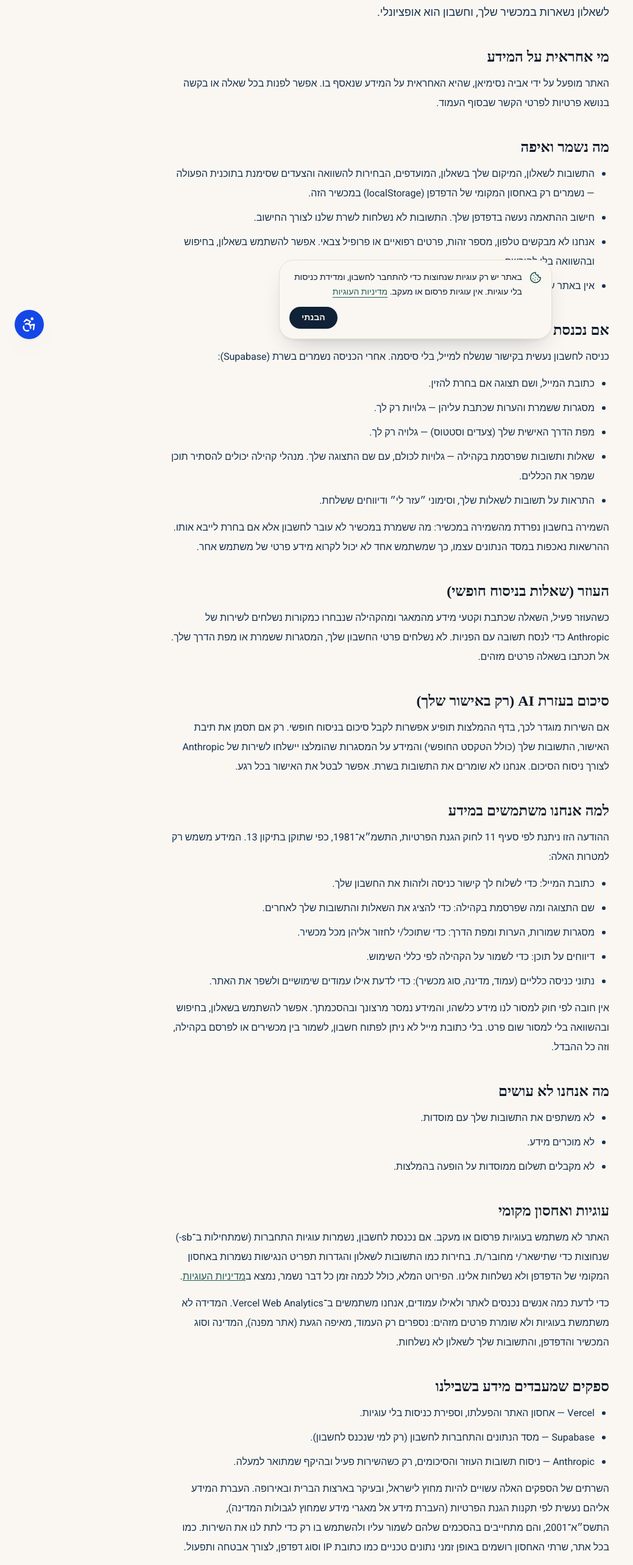
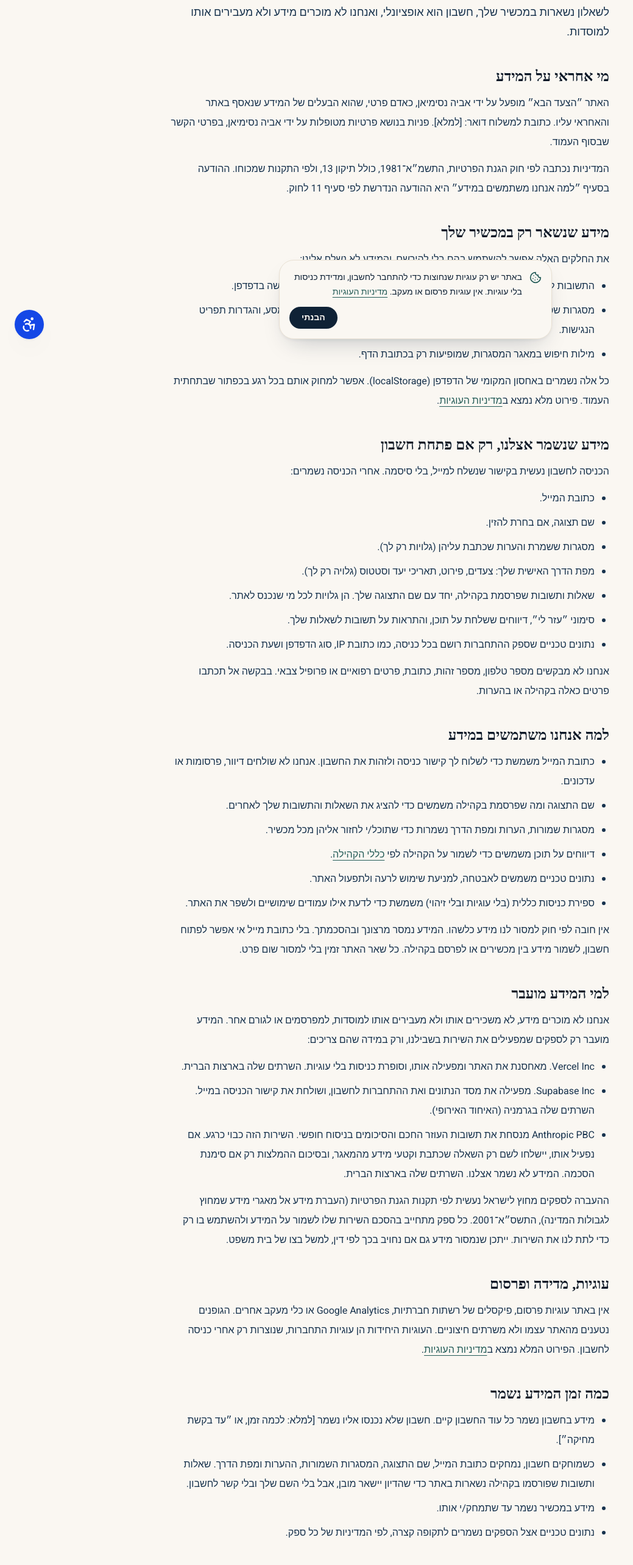
Before and after one commit to avinisimian-debug/next-step, a Next.js app: page /privacy in a window 1280 px wide. Shown: the part 220-2786 px from the top of the page at 61% size, without its empty margins (0-1039 px from the left). Built offline with nearby package versions, Linux system fonts and the light colour scheme; no server answers; a web font is replaced by a local one.

Commit message:
Privacy policy rewrite per Amendment 13, with placeholders for unknown details
Co-Authored-By: Claude Opus 5.5 (1M context) <noreply@anthropic.com>
Claude-Session: https://claude.ai/code/session_0128Qj2iEyY26cametdTmkq4

```diff
--- a/src/app/privacy/page.tsx
+++ b/src/app/privacy/page.tsx
@@ -1,191 +1,188 @@
 import type { Metadata } from "next";
 import Link from "next/link";
 import { ClearDataButton } from "@/components/site/ClearDataButton";
-import { ContactLines } from "@/components/site/LegalPage";
-import { LEGAL_UPDATED, SITE_OPERATOR } from "@/lib/site";
+import { ContactLines, LegalPage } from "@/components/site/LegalPage";
+import { SITE_OPERATOR } from "@/lib/site";
 
 export const metadata: Metadata = {
-  title: "פרטיות",
-  description: "איזה מידע ״הצעד הבא״ שומר, איפה, ולמה — ואיך למחוק אותו.",
+  title: "מדיניות פרטיות",
+  description: "איזה מידע ״הצעד הבא״ אוסף, למה, למי הוא מועבר, כמה זמן הוא נשמר ואיך מממשים את הזכויות שלך.",
 };
+
+const newTab = <span className="sr-only"> (נפתח בלשונית חדשה)</span>;
 
 export default function PrivacyPage() {
   return (
-    <div className="mx-auto max-w-3xl px-4 py-12 sm:px-6 sm:py-16">
-      <h1 className="font-display text-4xl font-bold text-navy-950 sm:text-5xl">פרטיות</h1>
-      <p className="mt-4 text-lg leading-8 text-navy-800">
-        השירות מיועד גם לבני נוער, ולכן בנינו אותו כך שיאסוף כמה שפחות מידע. בקצרה: התשובות לשאלון נשארות במכשיר שלך, וחשבון הוא אופציונלי.
+    <LegalPage
+      title="מדיניות פרטיות"
+      lead="השירות מיועד גם לבני נוער, ולכן בנינו אותו כך שיאסוף כמה שפחות מידע. בקצרה: התשובות לשאלון נשארות במכשיר שלך, חשבון הוא אופציונלי, ואנחנו לא מוכרים מידע ולא מעבירים אותו למוסדות."
+    >
+      <section>
+        <h2>מי אחראי על המידע</h2>
+        <p>
+          האתר ״הצעד הבא״ מופעל על ידי {SITE_OPERATOR.name}, כאדם פרטי, שהוא הבעלים של המידע שנאסף באתר והאחראי עליו. כתובת
+          למשלוח דואר: [למלא]. פניות בנושא פרטיות מטופלות על ידי {SITE_OPERATOR.name}, בפרטי הקשר שבסוף העמוד.
         </p>
-
-      <div className="mt-10 space-y-10 leading-8 text-navy-800">
-        <section>
-          <h2 className="font-display text-2xl font-bold text-navy-950">מי אחראית על המידע</h2>
-          <p className="mt-3">
-            האתר מופעל על ידי {SITE_OPERATOR.name}, שהיא האחראית על המידע שנאסף בו. אפשר לפנות בכל שאלה או בקשה בנושא פרטיות
-            לפרטי הקשר שבסוף העמוד.
+        <p>
+          המדיניות נכתבה לפי חוק הגנת הפרטיות, התשמ״א־1981, כולל תיקון 13, ולפי התקנות שמכוחו. ההודעה בסעיף ״למה אנחנו
+          משתמשים במידע״ היא ההודעה הנדרשת לפי סעיף 11 לחוק.
         </p>
       </section>
 
       <section>
-          <h2 className="font-display text-2xl font-bold text-navy-950">מה נשמר ואיפה</h2>
-          <ul className="mt-3 list-disc space-y-2 ps-6">
-            <li>התשובות לשאלון, המיקום שלך בשאלון, המועדפים, הבחירות להשוואה והצעדים שסימנת בתוכנית הפעולה — נשמרים רק באחסון המקומי של הדפדפן (localStorage) במכשיר הזה.</li>
-            <li>חישוב ההתאמה נעשה בדפדפן שלך. התשובות לא נשלחות לשרת שלנו לצורך החישוב.</li>
-            <li>אנחנו לא מבקשים טלפון, מספר זהות, פרטים רפואיים או פרופיל צבאי. אפשר להשתמש בשאלון, בחיפוש ובהשוואה בלי להירשם.</li>
-            <li>אין באתר עוגיות פרסום או מעקב, ואין כלים שבונים עליך פרופיל.</li>
+        <h2>מידע שנשאר רק במכשיר שלך</h2>
+        <p>את החלקים האלה אפשר להשתמש בהם בלי להירשם, והמידע לא נשלח אלינו:</p>
+        <ul>
+          <li>התשובות לשאלון, כולל טקסט חופשי, והמיקום שלך בשאלון. חישוב ההתאמה נעשה בדפדפן.</li>
+          <li>מסגרות שסימנת כמועדפות או להשוואה, הצעדים שסימנת בתוכנית הפעולה ובמסע, והגדרות תפריט הנגישות.</li>
+          <li>מילות חיפוש במאגר המסגרות, שמופיעות רק בכתובת הדף.</li>
+        </ul>
+        <p>
+          כל אלה נשמרים באחסון המקומי של הדפדפן (localStorage). אפשר למחוק אותם בכל רגע בכפתור שבתחתית העמוד. פירוט מלא נמצא ב
+          <Link href="/cookies">מדיניות העוגיות</Link>.
+        </p>
+      </section>
+
+      <section>
+        <h2>מידע שנשמר אצלנו, רק אם פתחת חשבון</h2>
+        <p>הכניסה לחשבון נעשית בקישור שנשלח למייל, בלי סיסמה. אחרי הכניסה נשמרים:</p>
+        <ul>
+          <li>כתובת המייל.</li>
+          <li>שם תצוגה, אם בחרת להזין.</li>
+          <li>מסגרות ששמרת והערות שכתבת עליהן (גלויות רק לך).</li>
+          <li>מפת הדרך האישית שלך: צעדים, פירוט, תאריכי יעד וסטטוס (גלויה רק לך).</li>
+          <li>שאלות ותשובות שפרסמת בקהילה, יחד עם שם התצוגה שלך. הן גלויות לכל מי שנכנס לאתר.</li>
+          <li>סימוני ״עזר לי״, דיווחים ששלחת על תוכן, והתראות על תשובות לשאלות שלך.</li>
+          <li>נתונים טכניים שספק ההתחברות רושם בכל כניסה, כמו כתובת IP, סוג הדפדפן ושעת הכניסה.</li>
+        </ul>
+        <p>
+          אנחנו לא מבקשים מספר טלפון, מספר זהות, כתובת, פרטים רפואיים או פרופיל צבאי. בבקשה אל תכתבו פרטים כאלה בקהילה או בהערות.
+        </p>
+      </section>
+
+      <section>
+        <h2>למה אנחנו משתמשים במידע</h2>
+        <ul>
+          <li>כתובת המייל משמשת כדי לשלוח לך קישור כניסה ולזהות את החשבון. אנחנו לא שולחים דיוור, פרסומות או עדכונים.</li>
+          <li>שם התצוגה ומה שפרסמת בקהילה משמשים כדי להציג את השאלות והתשובות שלך לאחרים.</li>
+          <li>מסגרות שמורות, הערות ומפת הדרך נשמרות כדי שתוכל/י לחזור אליהן מכל מכשיר.</li>
+          <li>דיווחים על תוכן משמשים כדי לשמור על הקהילה לפי <Link href="/terms#community">כללי הקהילה</Link>.</li>
+          <li>נתונים טכניים משמשים לאבטחה, למניעת שימוש לרעה ולתפעול האתר.</li>
+          <li>ספירת כניסות כללית (בלי עוגיות ובלי זיהוי) משמשת כדי לדעת אילו עמודים שימושיים ולשפר את האתר.</li>
+        </ul>
+        <p>
+          אין חובה לפי חוק למסור לנו מידע כלשהו. המידע נמסר מרצונך ובהסכמתך. בלי כתובת מייל אי אפשר לפתוח חשבון, לשמור מידע בין
+          מכשירים או לפרסם בקהילה. כל שאר האתר זמין בלי למסור שום פרט.
+        </p>
+      </section>
+
+      <section>
+        <h2>למי המידע מועבר</h2>
+        <p>
+          אנחנו לא מוכרים מידע, לא משכירים אותו ולא מעבירים אותו למוסדות, למפרסמים או לגורם אחר. המידע מועבר רק לספקים שמפעילים
+          את השירות בשבילנו, ורק במידה שהם צריכים:
+        </p>
+        <ul>
+          <li>Vercel Inc. מאחסנת את האתר ומפעילה אותו, וסופרת כניסות בלי עוגיות. השרתים שלה בארצות הברית.</li>
+          <li>Supabase Inc. מפעילה את מסד הנתונים ואת ההתחברות לחשבון, ושולחת את קישור הכניסה במייל. השרתים שלה בגרמניה (האיחוד האירופי).</li>
+          <li>
+            Anthropic PBC מנסחת את תשובות העוזר החכם והסיכומים בניסוח חופשי. השירות הזה כבוי כרגע. אם נפעיל אותו, יישלחו לשם רק
+            השאלה שכתבת וקטעי מידע מהמאגר, ובסיכום ההמלצות רק אם סימנת הסכמה. המידע לא נשמר אצלנו. השרתים שלה בארצות הברית.
+          </li>
+        </ul>
+        <p>
+          ההעברה לספקים מחוץ לישראל נעשית לפי תקנות הגנת הפרטיות (העברת מידע אל מאגרי מידע שמחוץ לגבולות המדינה), התשס״א־2001.
+          כל ספק מתחייב בהסכם השירות שלו לשמור על המידע ולהשתמש בו רק כדי לתת לנו את השירות. ייתכן שנמסור מידע גם אם נחויב
+          בכך לפי דין, למשל בצו של בית משפט.
+        </p>
+      </section>
+
+      <section>
+        <h2>עוגיות, מדידה ופרסום</h2>
+        <p>
+          אין באתר עוגיות פרסום, פיקסלים של רשתות חברתיות, Google Analytics או כלי מעקב אחרים. הגופנים נטענים מהאתר עצמו ולא
+          משרתים חיצוניים. העוגיות היחידות הן עוגיות התחברות, שנוצרות רק אחרי כניסה לחשבון. הפירוט המלא נמצא ב
+          <Link href="/cookies">מדיניות העוגיות</Link>.
+        </p>
+      </section>
+
+      <section>
+        <h2>כמה זמן המידע נשמר</h2>
+        <ul>
+          <li>מידע בחשבון נשמר כל עוד החשבון קיים. חשבון שלא נכנסו אליו נשמר [למלא: לכמה זמן, או ״עד בקשת מחיקה״].</li>
+          <li>
+            כשמוחקים חשבון, נמחקים כתובת המייל, שם התצוגה, המסגרות השמורות, ההערות ומפת הדרך. שאלות ותשובות שפורסמו בקהילה
+            נשארות באתר כדי שהדיון יישאר מובן, אבל בלי השם שלך ובלי קשר לחשבון.
+          </li>
+          <li>מידע במכשיר נשמר עד שתמחק/י אותו.</li>
+          <li>נתונים טכניים אצל הספקים נשמרים לתקופה קצרה, לפי המדיניות של כל ספק.</li>
         </ul>
       </section>
 
       <section>
-          <h2 className="font-display text-2xl font-bold text-navy-950">אם נכנסת לחשבון</h2>
-          <p className="mt-3">כניסה לחשבון נעשית בקישור שנשלח למייל, בלי סיסמה. אחרי הכניסה נשמרים בשרת (Supabase):</p>
-          <ul className="mt-3 list-disc space-y-2 ps-6">
-            <li>כתובת המייל, ושם תצוגה אם בחרת להזין.</li>
-            <li>מסגרות ששמרת והערות שכתבת עליהן — גלויות רק לך.</li>
-            <li>מפת הדרך האישית שלך (צעדים וסטטוס) — גלויה רק לך.</li>
-            <li>שאלות ותשובות שפרסמת בקהילה — גלויות לכולם, עם שם התצוגה שלך. מנהלי קהילה יכולים להסתיר תוכן שמפר את הכללים.</li>
-            <li>התראות על תשובות לשאלות שלך, וסימוני ״עזר לי״ ודיווחים ששלחת.</li>
+        <h2>הזכויות שלך</h2>
+        <ul>
+          <li>לעיין במידע שנשמר עליך. נשיב לבקשה תוך 30 יום.</li>
+          <li>לבקש לתקן מידע שגוי או למחוק אותו.</li>
+          <li>למחוק את החשבון ואת המידע הפרטי שבו.</li>
+          <li>לבטל בכל רגע הסכמה שנתת, למשל לסיכום בעזרת AI.</li>
         </ul>
-          <p className="mt-3">
-            השמירה בחשבון נפרדת מהשמירה במכשיר: מה ששמרת במכשיר לא עובר לחשבון אלא אם בחרת לייבא אותו. ההרשאות נאכפות במסד הנתונים
-            עצמו, כך שמשתמש אחד לא יכול לקרוא מידע פרטי של משתמש אחר.
+        <p>
+          את המסגרות השמורות, הצעדים ושם התצוגה אפשר לשנות ולמחוק בעצמך באתר. לכל בקשה אחרת, כולל מחיקת החשבון, פנה/י אלינו
+          בדוא״ל או בטלפון. נאמת שהבקשה הגיעה מבעל החשבון, למשל בתשובה מכתובת המייל שרשומה בו.
+        </p>
+        <p>
+          אם לדעתך לא טיפלנו במידע שלך כראוי, אפשר להגיש תלונה ל
+          <a href="https://www.gov.il/he/departments/the_privacy_protection_authority" target="_blank" rel="noopener noreferrer">
+            רשות הגנת הפרטיות{newTab}
+          </a>
+          . נשמח אם תפנה/י קודם אלינו, כדי שנוכל לתקן.
         </p>
       </section>
 
       <section>
-          <h2 className="font-display text-2xl font-bold text-navy-950">העוזר (שאלות בניסוח חופשי)</h2>
-          <p className="mt-3">
-            כשהעוזר פעיל, השאלה שכתבת וקטעי מידע מהמאגר ומהקהילה שנבחרו כמקורות נשלחים לשירות של Anthropic כדי לנסח תשובה עם
-            הפניות. לא נשלחים פרטי החשבון שלך, המסגרות ששמרת או מפת הדרך שלך. אל תכתבו בשאלה פרטים מזהים.
+        <h2>בני נוער</h2>
+        <p>
+          אין באתר הגבלת גיל, והוא מיועד גם לתלמידי י״א–י״ב. אנחנו לא אוספים ביודעין מידע מעבר למה שמתואר כאן. אם טרם מלאו לך 18,
+          כדאי לשתף הורה או מבוגר אחראי לפני שפותחים חשבון או מפרסמים בקהילה.
         </p>
       </section>
 
       <section>
-          <h2 className="font-display text-2xl font-bold text-navy-950">סיכום בעזרת AI (רק באישור שלך)</h2>
-          <p className="mt-3">
-            אם השירות מוגדר לכך, בדף ההמלצות תופיע אפשרות לקבל סיכום בניסוח חופשי. רק אם תסמן את תיבת האישור, התשובות שלך
-            (כולל הטקסט החופשי) והמידע על המסגרות שהומלצו יישלחו לשירות של Anthropic לצורך ניסוח הסיכום. אנחנו לא שומרים את
-            התשובות בשרת. אפשר לבטל את האישור בכל רגע.
+        <h2>אבטחת מידע</h2>
+        <p>
+          התקשורת עם האתר מוצפנת (HTTPS). ההרשאות נאכפות במסד הנתונים עצמו, כך שכל משתמש יכול לקרוא רק את המידע הפרטי שלו.
+          הגישה לניהול האתר מוגבלת ל{SITE_OPERATOR.name}. אין אבטחה מושלמת. אם יקרה אירוע אבטחה חמור, נדווח עליו לרשות הגנת
+          הפרטיות ולמי שנפגע, כפי שקובעות תקנות אבטחת מידע.
         </p>
       </section>
 
       <section>
-          <h2 className="font-display text-2xl font-bold text-navy-950">למה אנחנו משתמשים במידע</h2>
-          <p className="mt-3">
-            ההודעה הזו ניתנת לפי סעיף 11 לחוק הגנת הפרטיות, התשמ״א־1981, כפי שתוקן בתיקון 13. המידע משמש רק למטרות האלה:
-          </p>
-          <ul className="mt-3 list-disc space-y-2 ps-6">
-            <li>כתובת המייל: כדי לשלוח לך קישור כניסה ולזהות את החשבון שלך.</li>
-            <li>שם התצוגה ומה שפרסמת בקהילה: כדי להציג את השאלות והתשובות שלך לאחרים.</li>
-            <li>מסגרות שמורות, הערות ומפת הדרך: כדי שתוכל/י לחזור אליהן מכל מכשיר.</li>
-            <li>דיווחים על תוכן: כדי לשמור על הקהילה לפי כללי השימוש.</li>
-            <li>נתוני כניסה כלליים (עמוד, מדינה, סוג מכשיר): כדי לדעת אילו עמודים שימושיים ולשפר את האתר.</li>
-          </ul>
-          <p className="mt-3">
-            אין חובה לפי חוק למסור לנו מידע כלשהו, והמידע נמסר מרצונך ובהסכמתך. אפשר להשתמש בשאלון, בחיפוש ובהשוואה בלי למסור
-            שום פרט. בלי כתובת מייל לא ניתן לפתוח חשבון, לשמור בין מכשירים או לפרסם בקהילה, וזה כל ההבדל.
-          </p>
-        </section>
-
-        <section>
-          <h2 className="font-display text-2xl font-bold text-navy-950">מה אנחנו לא עושים</h2>
-          <ul className="mt-3 list-disc space-y-2 ps-6">
-            <li>לא משתפים את התשובות שלך עם מוסדות.</li>
-            <li>לא מוכרים מידע.</li>
-            <li>לא מקבלים תשלום ממוסדות על הופעה בהמלצות.</li>
-          </ul>
-        </section>
-
-        <section>
-          <h2 className="font-display text-2xl font-bold text-navy-950">עוגיות ואחסון מקומי</h2>
-          <p className="mt-3">
-            האתר לא משתמש בעוגיות פרסום או מעקב. אם נכנסת לחשבון, נשמרות עוגיות התחברות (שמתחילות ב־sb-) שנחוצות כדי שתישאר/י
-            מחובר/ת. בחירות כמו התשובות לשאלון והגדרות תפריט הנגישות נשמרות באחסון המקומי של הדפדפן ולא נשלחות אלינו. הפירוט
-            המלא, כולל לכמה זמן כל דבר נשמר, נמצא ב<Link href="/cookies" className="font-medium text-teal-700 underline">מדיניות העוגיות</Link>.
-          </p>
-          <p className="mt-3">
-            כדי לדעת כמה אנשים נכנסים לאתר ולאילו עמודים, אנחנו משתמשים ב־Vercel Web Analytics. המדידה לא משתמשת בעוגיות ולא שומרת פרטים
-            מזהים: נספרים רק העמוד, מאיפה הגעת (אתר מפנה), המדינה וסוג המכשיר והדפדפן, והתשובות שלך לשאלון לא נשלחות.
-          </p>
-        </section>
-
-        <section>
-          <h2 className="font-display text-2xl font-bold text-navy-950">ספקים שמעבדים מידע בשבילנו</h2>
-          <ul className="mt-3 list-disc space-y-2 ps-6">
-            <li>Vercel — אחסון האתר והפעלתו, וספירת כניסות בלי עוגיות.</li>
-            <li>Supabase — מסד הנתונים והתחברות לחשבון (רק למי שנכנס לחשבון).</li>
-            <li>Anthropic — ניסוח תשובות העוזר והסיכומים, רק כשהשירות פעיל ובהיקף שמתואר למעלה.</li>
-          </ul>
-          <p className="mt-3">
-            השרתים של הספקים האלה עשויים להיות מחוץ לישראל, ובעיקר בארצות הברית ובאירופה. העברת המידע אליהם נעשית לפי תקנות
-            הגנת הפרטיות (העברת מידע אל מאגרי מידע שמחוץ לגבולות המדינה), התשס״א־2001, והם מתחייבים בהסכמים שלהם לשמור עליו
-            ולהשתמש בו רק כדי לתת לנו את השירות. כמו בכל אתר, שרתי האחסון רושמים באופן זמני נתונים טכניים כמו כתובת IP וסוג
-            דפדפן, לצורך אבטחה ותפעול.
-          </p>
-        </section>
-
-        <section>
-          <h2 className="font-display text-2xl font-bold text-navy-950">כמה זמן המידע נשמר</h2>
-          <ul className="mt-3 list-disc space-y-2 ps-6">
-            <li>מידע בחשבון: כל עוד החשבון קיים. כשמבקשים למחוק את החשבון, נמחק אותו ואת המידע הפרטי שבו בתוך 30 יום.</li>
-            <li>מידע במכשיר: עד שתמחק/י אותו, בכפתור שבתחתית העמוד או בהגדרות הדפדפן.</li>
-            <li>נתונים טכניים אצל ספקי האחסון: לתקופה קצרה, לפי מדיניות הספק.</li>
-          </ul>
-        </section>
-
-        <section>
-          <h2 className="font-display text-2xl font-bold text-navy-950">הזכויות שלך</h2>
-          <p className="mt-3">
-            לפי חוק הגנת הפרטיות, התשמ״א־1981, אפשר לבקש לעיין במידע שנשמר עליך בחשבון, לתקן אותו, או למחוק את החשבון ואת
-            המידע שבו. את המסגרות השמורות, הצעדים ושם התצוגה אפשר לשנות ולמחוק בעצמך באתר. למחיקת החשבון כולו, או לכל בקשה אחרת,
-            פנה/י אלינו בדוא״ל ונטפל בבקשה. נשיב לבקשת עיון בתוך 30 יום, כפי שקובעות תקנות הגנת הפרטיות.
-          </p>
-          <p className="mt-3">
-            אם לדעתך לא טיפלנו במידע שלך כראוי, אפשר לפנות גם ל
-            <a
-              href="https://www.gov.il/he/departments/the_privacy_protection_authority"
-              target="_blank"
-              rel="noopener noreferrer"
-              className="font-medium text-teal-700 underline"
-            >
-              רשות הגנת הפרטיות<span className="sr-only"> (נפתח בלשונית חדשה)</span>
-            </a>
-            . נשמח אם תפנה/י קודם אלינו, כדי שנוכל לתקן.
-          </p>
-          <p className="mt-3">
-            השירות מיועד גם לבני נוער. אם טרם מלאו לך 18, כדאי לשתף הורה או מבוגר אחראי לפני שפותחים חשבון או מפרסמים בקהילה.
-          </p>
-        </section>
-
-        <section>
-          <h2 className="font-display text-2xl font-bold text-navy-950">אבטחה</h2>
-          <p className="mt-3">
-            התקשורת עם האתר מוצפנת (HTTPS), והגישה למידע בחשבון מוגבלת במסד הנתונים כך שכל משתמש רואה רק את המידע הפרטי שלו. אין
-            אבטחה מושלמת, ואם יתגלה אירוע שפוגע במידע שלך נפעל לפי הדין.
+        <h2>שינויים במדיניות</h2>
+        <p>
+          אם נשנה את המדיניות, הנוסח המעודכן יפורסם בעמוד הזה, ותאריך העדכון יופיע בתחתיתו. אם השינוי ירחיב את השימוש במידע
+          שכבר נמסר, למשל שליחת דיוור או העברה לגורם חדש, נבקש את הסכמתך מראש.
         </p>
       </section>
 
       <section className="rounded-3xl border border-sand-200 bg-paper p-6">
-          <h2 className="font-display text-2xl font-bold text-navy-950">מחיקת המידע</h2>
-          <p className="mt-2">הכפתור מוחק מהדפדפן הזה את כל מה שהאתר שמר: תשובות, מועדפים, השוואות, סימונים בתוכנית הפעולה והסכמות. הוא לא מוחק את מה שנשמר בחשבון — את המסגרות השמורות והצעדים אפשר להסיר מהחשבון עצמו.</p>
+        <h2>מחיקת המידע מהמכשיר</h2>
+        <p>
+          הכפתור מוחק מהדפדפן הזה את התשובות, המועדפים, ההשוואות, הסימונים בתוכנית הפעולה וההסכמות. הוא לא מוחק את מה שנשמר
+          בחשבון.
+        </p>
         <div className="mt-4">
           <ClearDataButton />
         </div>
       </section>
 
       <section>
-          <h2 className="font-display text-2xl font-bold text-navy-950">יצירת קשר</h2>
-          <div className="[&_a]:font-medium [&_a]:text-teal-700 [&_a]:underline [&_ul]:mt-3 [&_ul]:list-disc [&_ul]:space-y-2 [&_ul]:ps-6">
+        <h2>יצירת קשר בנושא פרטיות</h2>
         <ContactLines {...SITE_OPERATOR} />
-          </div>
-          <p className="mt-3">
-            ראו גם את <Link href="/terms" className="font-medium text-teal-700 underline">תנאי השימוש</Link>.
+        <p>
+          ראו גם את <Link href="/terms">תנאי השימוש</Link> ואת <Link href="/cookies">מדיניות העוגיות</Link>.
         </p>
       </section>
-      </div>
-      <p className="mt-12 text-sm text-mist-500">
-        עודכן לאחרונה: <time dateTime={LEGAL_UPDATED}>{new Date(LEGAL_UPDATED).toLocaleDateString("he-IL")}</time>
-      </p>
-    </div>
+    </LegalPage>
   );
 }
```
Lines whose indentation alone changed are shown as unchanged.
